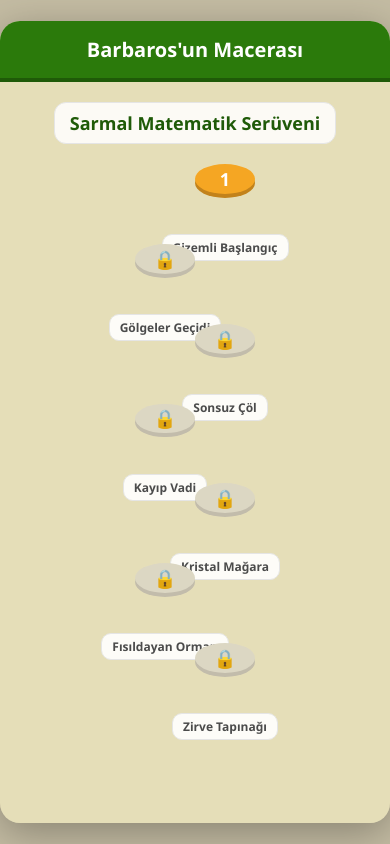
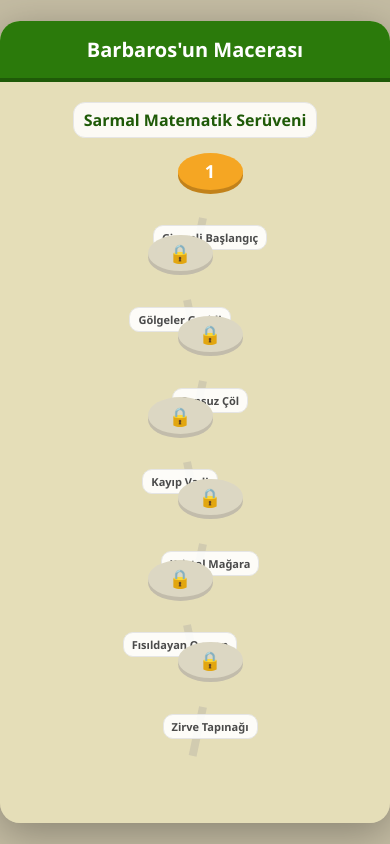
Before and after one commit to ali416416/matematikmacerasi, a plain HTML site: page index.htm in a window 390 px wide. Drawn offline with Linux system fonts and the light colour scheme.

Commit message:
Update index.htm

```diff
--- a/index.htm
+++ b/index.htm
@@ -17,25 +17,51 @@
         .toast.success { background-color: #58cc02; border-bottom: 3px solid #46a302; }
         .toast.error { background-color: #ff4b4b; border-bottom: 3px solid #ea2b2b; }
 
-        /* DEKORATİF RESİM ALTYAPISI - DÜZELTİLDİ */
-        .corner-decor { position: absolute; width: 150px; height: 150px; background-size: contain; background-repeat: no-repeat; background-position: center; z-index: 1; opacity: 0.35; pointer-events: none; }
-        @media (max-width: 600px) { .corner-decor { width: 110px; height: 110px; } } /* Mobilde devasa olmasın ama net görünsün */
-        .decor-1 { top: 20px; left: 10px; }
-        .decor-2 { top: 20px; right: 10px; }
+        /* DEKORATİF RESİM ALTYAPISI - GERİ GELDİ VE MOBİLE UYGUN */
+        .corner-decor { position: absolute; width: 120px; height: 120px; background-size: contain; background-repeat: no-repeat; background-position: center; z-index: 1; opacity: 0.35; pointer-events: none; }
+        @media (max-width: 600px) { .corner-decor { width: 80px; height: 80px; opacity: 0.25; } }
+        .decor-1 { top: 15px; left: 10px; }
+        .decor-2 { top: 15px; right: 10px; }
         .decor-3 { top: 40%; left: -10px; }
         .decor-4 { top: 40%; right: -10px; }
-        .decor-5 { bottom: 120px; left: 10px; }
-        .decor-6 { bottom: 120px; right: 10px; }
+        .decor-5 { bottom: 100px; left: 10px; }
+        .decor-6 { bottom: 100px; right: 10px; }
 
-        /* HARİTA GÖRÜNÜMÜ */
+        /* HARİTA GÖRÜNÜMÜ (İLK EKRAN) - MOBİLE UYGUN HALE GETİRİLDİ */
         #map-view { flex: 1; overflow-y: auto; padding: 20px 10px 100px 10px; display: flex; flex-direction: column; align-items: center; background-image: url('8..jpg'); background-size: cover; background-position: center; position: relative; }
         #map-view::before { content: ''; position: absolute; top: 0; left: 0; width: 100%; height: 100%; background-color: rgba(229, 222, 184, 0.4); z-index: 1; pointer-events: none; }
-        .map-title { font-size: 18px; font-weight: bold; color: #1f5a08; margin-bottom: 20px; text-align: center; background: rgba(255,255,255,0.85); padding: 8px 15px; border-radius: 12px; z-index: 2; border: 1px solid #e5e5e5; }
-        .level-node { width: 60px; height: 60px; border-radius: 50%; display: flex; flex-direction: column; justify-content: center; align-items: center; font-size: 18px; font-weight: bold; color: white; position: relative; margin-bottom: 50px; cursor: pointer; transition: all 0.2s; box-shadow: 0 4px 0 #c2821b; z-index: 2; }
-        .level-name { position: absolute; top: 70px; font-size: 12px; font-weight: bold; color: #4b4b4b; white-space: nowrap; background: rgba(255,255,255,0.9); padding: 4px 10px; border-radius: 10px; border: 1px solid #e5e5e5; }
+        .map-title { font-size: 18px; font-weight: bold; color: #1f5a08; margin-bottom: 25px; text-align: center; background: rgba(255,255,255,0.85); padding: 8px 15px; border-radius: 12px; z-index: 2; border: 1px solid #e5e5e5; }
+        @media (max-width: 600px) { .map-title { font-size: 16px; margin-bottom: 15px; padding: 6px 10px; } }
+
+        .level-node { width: 70px; height: 70px; border-radius: 50%; display: flex; flex-direction: column; justify-content: center; align-items: center; font-size: 20px; font-weight: bold; color: white; position: relative; margin-bottom: 50px; cursor: pointer; transition: all 0.2s; box-shadow: 0 4px 0 #c2821b; z-index: 2; }
+        @media (max-width: 600px) { .level-node { width: 65px; height: 65px; font-size: 18px; margin-bottom: 45px; } }
+
+        .level-name { position: absolute; top: 80px; font-size: 13px; font-weight: bold; color: #4b4b4b; white-space: nowrap; background: rgba(255,255,255,0.9); padding: 5px 10px; border-radius: 10px; border: 1px solid #e5e5e5; }
+        @media (max-width: 600px) { .level-name { font-size: 11px; top: 72px; padding: 4px 8px; } }
+
         .level-node:active { transform: scale(0.9) translateY(2px); box-shadow: 0 2px 0 #c2821b; }
-        .level-node:nth-child(odd) { transform: translateX(-30px); }
-        .level-node:nth-child(even) { transform: translateX(30px); }
+
+        /* Zig-Zag Ayarları - Düzeltildi */
+        .level-node:nth-child(odd) { transform: translateX(-40px); }
+        .level-node:nth-child(even) { transform: translateX(40px); }
+        @media (max-width: 600px) {
+            .level-node:nth-child(odd) { transform: translateX(-15px); }
+            .level-node:nth-child(even) { transform: translateX(15px); }
+        }
+
+        /* Bağlantı Çizgileri - Düzeltildi */
+        .level-node::after { content: ''; position: absolute; top: 70px; width: 10px; height: 60px; background-color: #d1cbb0; z-index: -1; }
+        @media (max-width: 600px) { .level-node::after { top: 65px; height: 50px; width: 8px; } }
+
+        .level-node:nth-child(odd)::after { left: 60%; transform: rotate(-25deg); transform-origin: top; }
+        .level-node:nth-child(even)::after { right: 60%; transform: rotate(25deg); transform-origin: top; }
+        @media (max-width: 600px) {
+            .level-node:nth-child(odd)::after { left: 55%; transform: rotate(-12deg); }
+            .level-node:nth-child(even)::after { right: 55%; transform: rotate(12deg); }
+        }
+
+        .level-node:last-child::after { display: none; }
+
         .node-locked { background-color: #dcd7c3; color: #afafaf; box-shadow: 0 4px 0 #c2bcab; }
         .node-unlocked { background-color: #f5a623; animation: bounce 2s infinite; }
         .node-completed { background-color: #58cc02; box-shadow: 0 4px 0 #58a700; }
@@ -47,12 +73,14 @@
         @media (min-width: 850px) { .main-content { flex-direction: row; } }
         .crossword-board { flex: 1; display: flex; justify-content: center; align-items: flex-start; overflow-x: auto; overflow-y: auto; padding-bottom: 10px; }
         .grid { display: grid; gap: 1px; background-color: rgba(75, 75, 75, 0.95); padding: 4px; border-radius: 8px; margin-top: 15px;}
+
         .cell { width: 7vw; height: 7vw; max-width: 32px; max-height: 32px; background-color: white; border: 1.5px solid #cecece; border-radius: 3px; font-size: 16px; font-weight: bold; text-align: center; text-transform: uppercase; color: #4b4b4b; position: relative; outline: none; }
         .cell:focus { border-color: #1cb0f6; background-color: #ddf4ff; transform: scale(1.1); z-index: 5; }
         .cell.correct { background-color: #d7ffb8; color: #58a700; border-color: #58cc02; }
         .cell.wrong { background-color: #ffdfe0; color: #ea2b2b; border-color: #ff4b4b; animation: shake 0.3s; }
         .cell.hint-cell { background-color: #e2f5d1; color: #1f5a08; border-color: #8bd450; cursor: not-allowed; }
         .empty-cell { width: calc(7vw + 2px); height: calc(7vw + 2px); max-width: 34px; max-height: 34px; background-color: transparent; }
+
         .cell-number { position: absolute; top: 0px; left: 2px; font-size: 10px; font-weight: bold; color: #1cb0f6; line-height: 1; }
         @media (min-width: 850px) { .cell-number { font-size: 11px; } }
         @keyframes shake { 0%, 100% { transform: translateX(0); } 25% { transform: translateX(-3px); } 50% { transform: translateX(3px); } 75% { transform: translateX(-3px); } }
```
